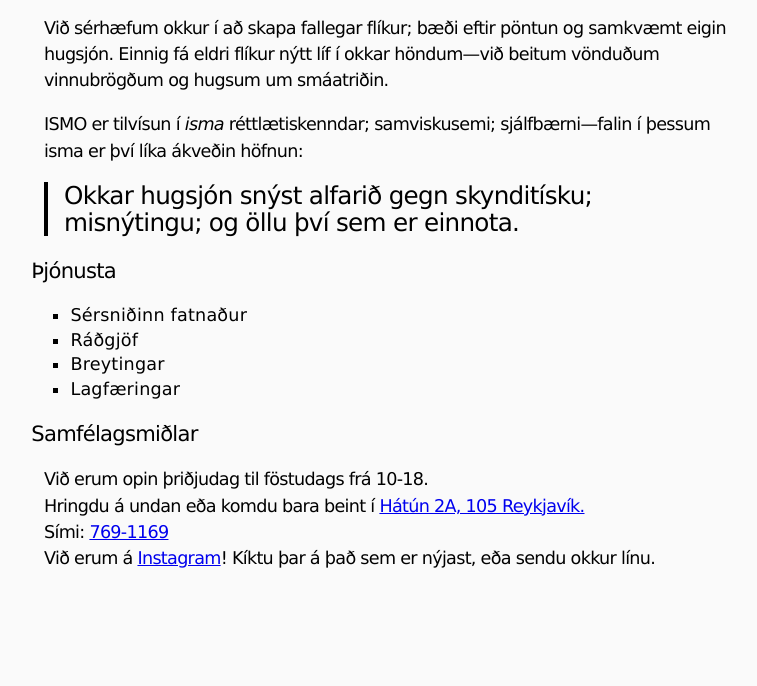
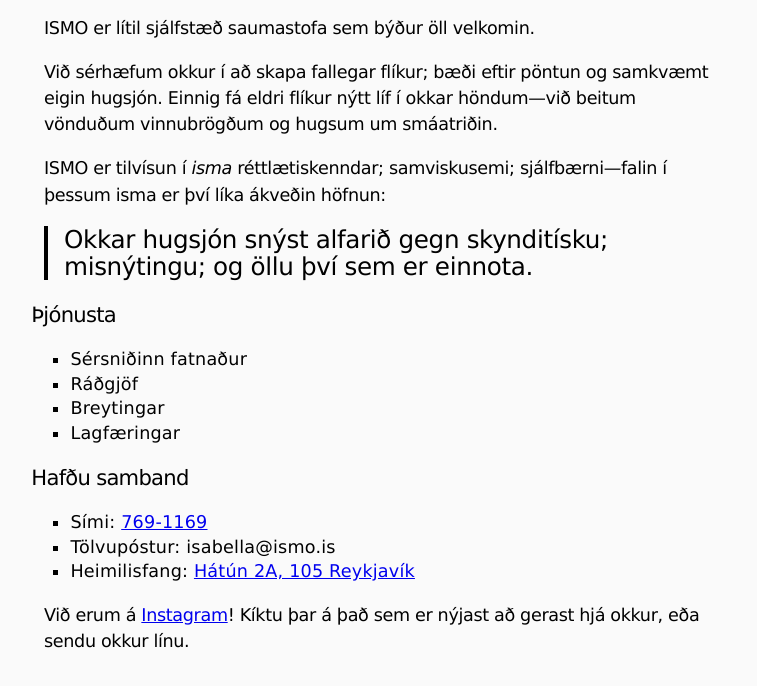
Before and after one commit to neptunus/ismo, a plain HTML site: page index.html in a window 1280 px wide. Shown: the part 262-948 px from the top of the page, without its empty margins (253-1010 px from the left). Drawn offline with Linux system fonts and the light colour scheme.

Commit message:
Remove opening hours + some tweaks

```diff
--- a/index.html
+++ b/index.html
@@ -18,6 +18,7 @@
     <link rel="stylesheet" href="reset.css" />
     <link rel="stylesheet" href="style.css" />
     <link rel="alternate" hreflang="en" href="https://ismo.is/english.html" />
+    <link rel="canonical" href="https://ismo.is/" />
 
     <link rel="icon" href="/favicon.ico" sizes="any">
     <link rel="apple-touch-icon" href="/apple-touch-icon.png">
@@ -36,6 +37,9 @@
       </header>
       <section class="stack">
         <!-- <aside class=banner>Við erum í sumarfríi!<br> Saumastofan opnar aftur <time datetime="2023-08-21">mánudaginn 21. ágúst</time></aside> -->
+        <p>
+          ISMO er lítil sjálfstæð saumastofa sem býður öll velkomin.
+
         <p>
           Við sérhæfum okkur í að skapa fallegar flíkur; bæði eftir pöntun og
           samkvæmt eigin hugsjón. Einnig fá eldri flíkur nýtt líf í okkar
@@ -62,18 +66,24 @@
         </ul>
       </section>
 
-      <section>
-        <h2>Samfélagsmiðlar</h2>
+      <section class=stack>
+        <h2>Hafðu samband</h2>
 
-        <p>Við erum opin þriðjudag til föstudags frá 10-18.
-        <p>Hringdu á undan eða komdu bara beint í <a href="https://www.google.com/maps/place/Saumastofa+Ismo/@64.142983,-21.9076064,17z/data=!4m15!1m8!3m7!1s0x48d675b3cb006f9f:0xa684baa5b76876!2sSaumastofa+Ismo!8m2!3d64.1429807!4d-21.9050315!10e1!16s%2Fg%2F11tpb27k6w!3m5!1s0x48d675b3cb006f9f:0xa684baa5b76876!8m2!3d64.1429807!4d-21.9050315!16s%2Fg%2F11tpb27k6w?entry=ttu">Hátún 2A, 105 Reykjavík.</a>
-        <p>
-          Sími: <a href=tel:+3547691169>769-1169</a>
+        <!-- <p>Við erum opin þriðjudag til föstudags frá 10-18. -->
+        <ul>
+          <li>
+            Sími: <a href=tel:+3547691169>769-1169</a>
+          </li>
+          <li>
+            Tölvupóstur: isabella@ismo.is
+          </li>
+          <li>
+            Heimilisfang: <a href="https://www.google.com/maps/place/Saumastofa+Ismo/@64.142983,-21.9076064,17z/data=!4m15!1m8!3m7!1s0x48d675b3cb006f9f:0xa684baa5b76876!2sSaumastofa+Ismo!8m2!3d64.1429807!4d-21.9050315!10e1!16s%2Fg%2F11tpb27k6w!3m5!1s0x48d675b3cb006f9f:0xa684baa5b76876!8m2!3d64.1429807!4d-21.9050315!16s%2Fg%2F11tpb27k6w?entry=ttu">Hátún 2A, 105 Reykjavík</a>
+          </li>
+        </ul>
 
-        <p>Við erum á <a href=https://www.instagram.com/ismo_atelier >Instagram</a>! Kíktu þar á það sem er nýjast, eða sendu okkur línu.
+        <p>Við erum á <a href=https://www.instagram.com/ismo_atelier >Instagram</a>! Kíktu þar á það sem er nýjast að gerast hjá okkur, eða sendu okkur línu.
 
-      </section>
-      <section class="stack">
       </section>
     </main>
   </body>
--- a/reset.css
+++ b/reset.css
@@ -46,13 +46,6 @@
 }
 
 /**
-  Focus
-*/
-:focus {
-  outline: 2px solid transparent;
-}
-
-/**
   Misc.
 */
 button { line-height: 1.6; }
--- a/style.css
+++ b/style.css
@@ -62,7 +62,7 @@
 }
 
 p {
-  letter-spacing: -0.04em;
+  letter-spacing: -0.02em;
   line-height: 1.5;
 }
 
```
Also changed, not shown: english.html (+20 -14 lines).
